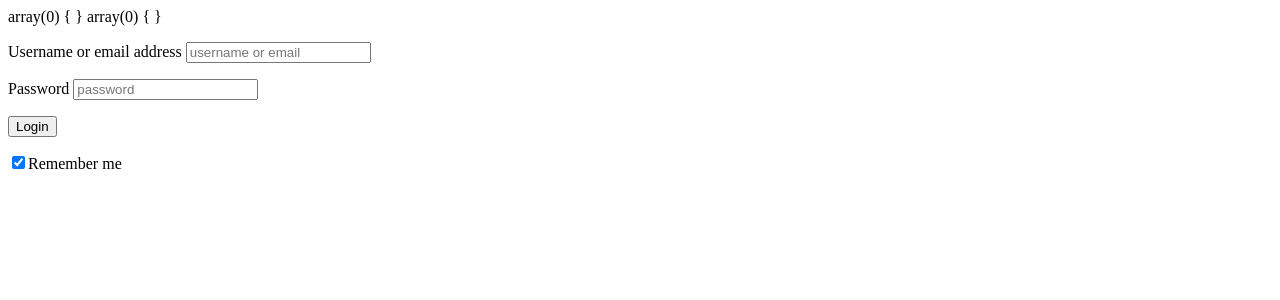
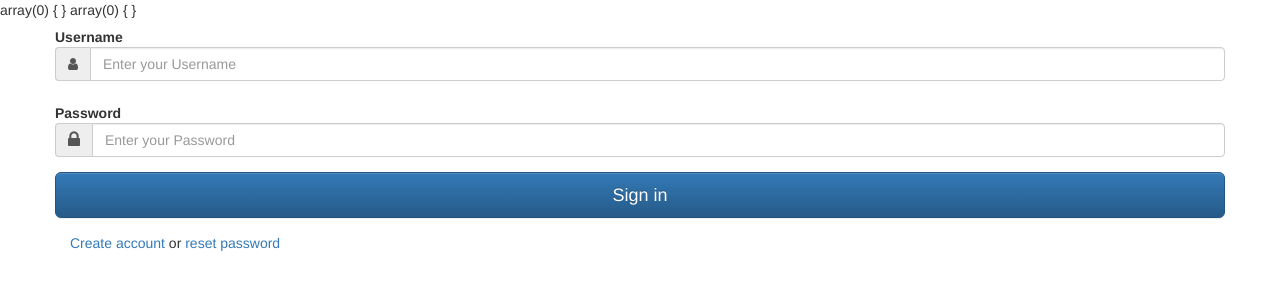
Before and after one commit to primalrambler/codeup.dev, a PHP site: page /public/login_form.php in a window 1280 px wide. Shown: the top 300 px of the page. Run offline with PHP 8.4, Linux system fonts and the light colour scheme; some libraries are stand-ins or nearby versions.

Commit message:
Added Bootstrap CSS classes for the form groups and the input groups.

```diff
--- a/public/login_form.php
+++ b/public/login_form.php
@@ -7,23 +7,61 @@
 <html>
 <head>
     <meta charset="utf-8">
+
+        <!-- Latest compiled and minified CSS -->
+    <link rel="stylesheet" href="https://maxcdn.bootstrapcdn.com/bootstrap/3.3.7/css/bootstrap.min.css"
+        integrity="sha384-BVYiiSIFeK1dGmJRAkycuHAHRg32OmUcww7on3RYdg4Va+PmSTsz/K68vbdEjh4u" crossorigin="anonymous">
+
+    <!-- Optional theme -->
+    <link rel="stylesheet" href="https://maxcdn.bootstrapcdn.com/bootstrap/3.3.7/css/bootstrap-theme.min.css"
+        integrity="sha384-rHyoN1iRsVXV4nD0JutlnGaslCJuC7uwjduW9SVrLvRYooPp2bWYgmgJQIXwl/Sp" crossorigin="anonymous">
+
+        <!-- Website Font style -->
+    <link rel="stylesheet" href="https://maxcdn.bootstrapcdn.com/font-awesome/4.6.1/css/font-awesome.min.css">
+
+
     <title>Login Form</title>
 </head>
+
 <body>
-		<form method="GET" action="/login_form.php">
-			<p>
-				<label for="username">Username or email address </label>
-				<input type="text" name="username" placeholder="username or email">
-			</p>
-			<p>
-				<label for="password">Password</label>
-				<input type="password" name="password" placeholder="password">
-			</p>
-			<input type="submit" value="Login">
-			<p>
-				<label><input type="checkbox" name="remember[]" value="1" checked>Remember me </label>
-			</p>
 
+    <div class="container">
+        <form class="form-horizontal" method="post" action="#">
+            <div class="form-group">
+                <label for="username" class="cols-sm-2 control-label">Username</label>
+                <div class="cols-sm-10">
+                    <div class="input-group">
+                        <span class="input-group-addon"><i class="fa fa-user fa" aria-hidden="true"></i></span>
+                        <input type="text" class="form-control" name="username" id="username"  placeholder="Enter your Username"/>
+                    </div>
+                </div>
+            </div>
+
+            <div class="form-group">
+                <label for="password" class="cols-sm-2 control-label">Password</label>
+                <div class="cols-sm-10">
+                    <div class="input-group">
+                        <span class="input-group-addon"><i class="fa fa-lock fa-lg" aria-hidden="true"></i></span>
+                        <input type="password" class="form-control" name="password" id="password"  placeholder="Enter your Password"/>
+                    </div>
+                </div>
+            </div>
+
+            <div class="form-group ">
+                <button type="button" class="btn btn-primary btn-lg btn-block login-button">Sign in</button>
+            </div>
+            <div class="login-register">
+                <a href="/adlister.register.php">Create account</a> or <a href="reset_password.php">reset password</a>
+             </div>
         </form>
+    </div>
+
+
+
+    <script src="//code.jquery.com/jquery-1.11.3.min.js"></script>
+    <!-- Latest compiled and minified JavaScript -->
+    <script src="https://maxcdn.bootstrapcdn.com/bootstrap/3.3.6/js/bootstrap.min.js"
+        integrity="sha384-0mSbJDEHialfmuBBQP6A4Qrprq5OVfW37PRR3j5ELqxss1yVqOtnepnHVP9aJ7xS" crossorigin="anonymous">
+    </script>
 <body>
 </html>
```
Lines whose indentation alone changed are shown as unchanged.
